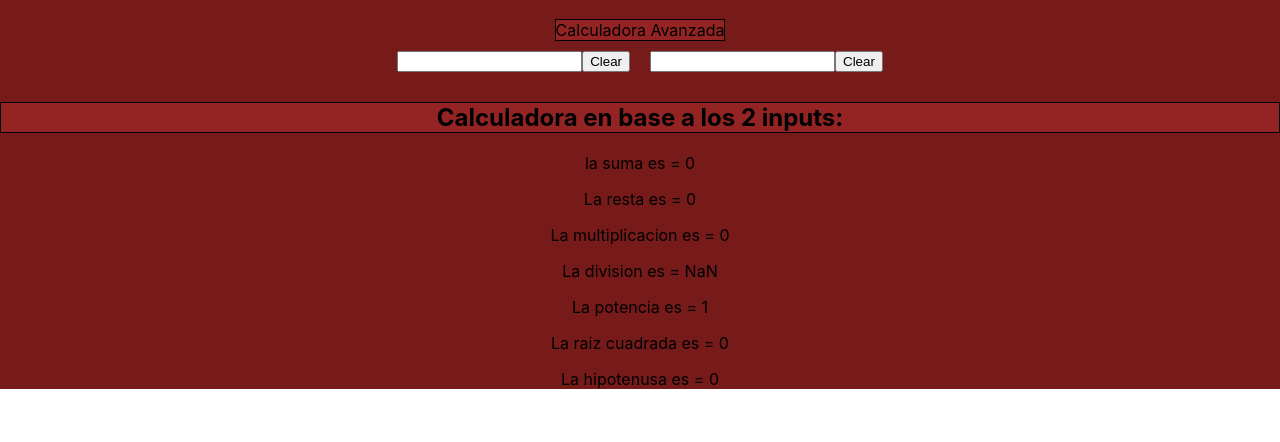
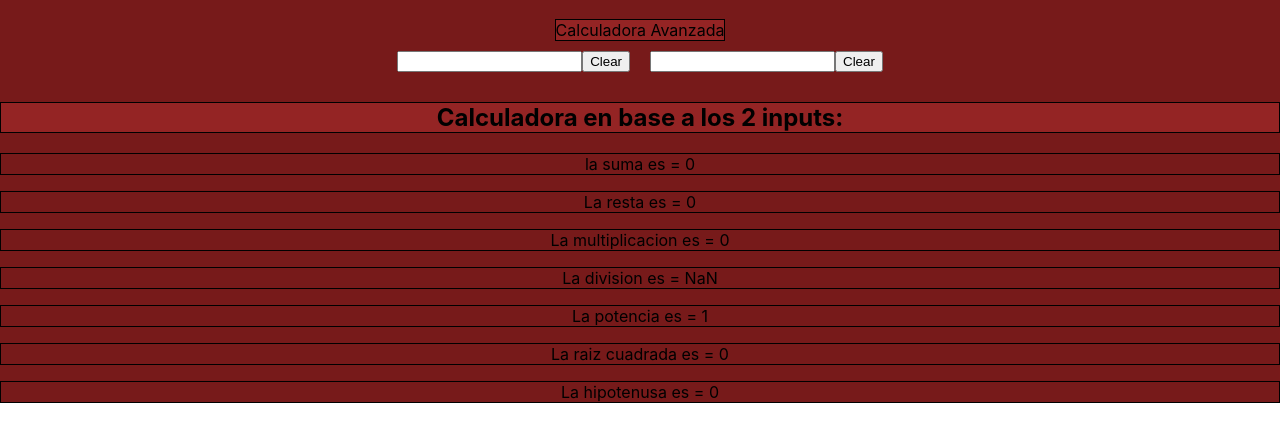
Before and after one commit to marianovatri/Calculadora-Avanzada, a React (Create React App) app in the folder Calculadora/: page / in a window 1280 px wide. Shown: the top 442 px of the page. Built offline with nearby package versions, Linux system fonts and the light colour scheme.

Commit message:
TestingDaD

```diff
--- a/Calculadora/package.json
+++ b/Calculadora/package.json
@@ -7,6 +7,9 @@
     "@testing-library/react": "^11.2.7",
     "@testing-library/user-event": "^12.8.3",
     "react": "^17.0.2",
+    "react-beautiful-dnd": "^13.1.0",
+    "react-dnd": "^14.0.2",
+    "react-dnd-html5-backend": "^14.0.0",
     "react-dom": "^17.0.2",
     "react-scripts": "4.0.3",
     "web-vitals": "^1.1.2"
--- a/Calculadora/src/App.css
+++ b/Calculadora/src/App.css
@@ -16,7 +16,9 @@ label, h2 {
 
 }
 
-
+p {
+  border: 1px solid black;
+}
 
 .contenedor {
   display: flex;
@@ -24,3 +26,7 @@ label, h2 {
  background-color: #771a1a;
 
 }
+
+.cajagrande {
+  display: flex;
+}
--- a/Calculadora/src/App.js
+++ b/Calculadora/src/App.js
@@ -1,5 +1,6 @@
 import React, {useEffect,useState } from 'react';
 import './App.css';
+import { DragDropContext, Droppable, Draggable } from "react-beautiful-dnd"
 
 
 
@@ -85,15 +86,75 @@ function App() {
           </form>
       </div>
 
+
           <h2>Calculadora en base a los 2 inputs: </h2>
-           <p>la suma es = {suma}  </p>
-           <p>La resta es = {resta}    </p>
-           <p>La multiplicacion es = {mult}    </p>
-           <p>La division es =  {div}   </p>
-           <p>La potencia es = {pot}   </p>
-           <p>La raiz cuadrada es =  {cuad}  </p>
-           <p>La hipotenusa es = {hyp}  </p>
+          <DragDropContext>
 
+          <Droppable droppableId="columna1">
+           { (provided) => (
+           <div className="columna1"
+            {...provided.droppableProps}
+             ref={provided.innerRef}>
+
+          <Draggable key="1" draggableId="1" index="1">
+           {(provided) => (
+           <p  {...provided.draggableProps}
+           ref={provided.innerRef}
+           {...provided.dragHandleProps}>la suma es = {suma}  </p>)}
+           </Draggable>
+
+           <Draggable key="2" draggableId="2" index="2">
+           {(provided) => (
+           <p  {...provided.draggableProps}
+           ref={provided.innerRef}
+           {...provided.dragHandleProps}>La resta es = {resta}  </p>)}
+           </Draggable>
+
+           <Draggable key="3" draggableId="3" index="3">
+           {(provided) => (
+           <p  {...provided.draggableProps}
+           ref={provided.innerRef}
+           {...provided.dragHandleProps}>La multiplicacion es = {mult}  </p>)}
+           </Draggable>
+
+           <Draggable key="4" draggableId="4" index="4">
+           {(provided) => (
+           <p  {...provided.draggableProps}
+           ref={provided.innerRef}
+           {...provided.dragHandleProps}>La division es =  {div}  </p>)}
+           </Draggable>
+
+           <Draggable key="5" draggableId="5" index="5">
+           {(provided) => (
+           <p  {...provided.draggableProps}
+           ref={provided.innerRef}
+           {...provided.dragHandleProps}>La potencia es = {pot}  </p>)}
+           </Draggable>
+
+           <Draggable key="6" draggableId="6" index="6">
+           {(provided) => (
+           <p  {...provided.draggableProps}
+           ref={provided.innerRef}
+           {...provided.dragHandleProps}>La raiz cuadrada es =  {cuad}  </p>)}
+           </Draggable>
+
+           <Draggable key="7" draggableId="7" index="7">
+           {(provided) => (
+           <p  {...provided.draggableProps}
+           ref={provided.innerRef}
+           {...provided.dragHandleProps}>La hipotenusa es = {hyp}  </p>)}
+           </Draggable>
+
+
+           {provided.placeholder}
+
+           </div>)}
+
+           </Droppable>
+
+
+
+      </DragDropContext>
 
 
 
--- a/Calculadora/src/index.js
+++ b/Calculadora/src/index.js
@@ -2,7 +2,7 @@ import React from 'react';
 import ReactDOM from 'react-dom';
 import './index.css';
 import App from './App';
-import reportWebVitals from './reportWebVitals';
+
 
 ReactDOM.render(
   <React.StrictMode>
@@ -10,6 +10,3 @@ ReactDOM.render(
   </React.StrictMode>,
   document.getElementById('root')
 );
-
-
-reportWebVitals();
--- a/Calculadora/src/reportWebVitals.js
+++ /dev/null
@@ -1,13 +0,0 @@
-const reportWebVitals = onPerfEntry => {
-  if (onPerfEntry && onPerfEntry instanceof Function) {
-    import('web-vitals').then(({ getCLS, getFID, getFCP, getLCP, getTTFB }) => {
-      getCLS(onPerfEntry);
-      getFID(onPerfEntry);
-      getFCP(onPerfEntry);
-      getLCP(onPerfEntry);
-      getTTFB(onPerfEntry);
-    });
-  }
-};
-
-export default reportWebVitals;
```
Also changed, not shown: Calculadora/src/setupTests.js (deleted, +0 -5 lines), 2 other files (tests, documents, lock files or other folders).
